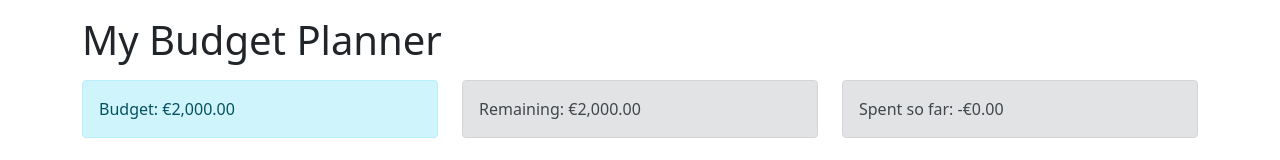
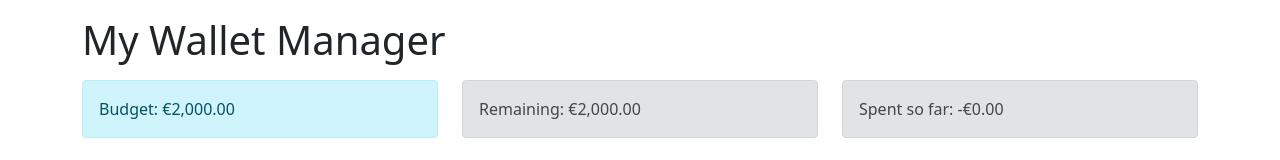
Before and after one commit to ZRunner/Budget-App, a React (Create React App) app: page / in a window 1280 px wide. Shown: the top 160 px of the page. Built offline with nearby package versions, Linux system fonts and the light colour scheme; no server answers.

Commit message:
misc improvements

```diff
--- a/src/App.jsx
+++ b/src/App.jsx
@@ -20,7 +20,7 @@ const App = () => {
   return (
     <AppProvider>
     <div className="container">
-      <h1 className="mt-3">My Budget Planner</h1>
+      <h1 className="mt-3">My Wallet Manager</h1>
       <div className="row mt-3">
         <div className="col-sm">
           <SummaryBox id="budget" name="Budget" />
--- a/src/Components/HistoryTable.jsx
+++ b/src/Components/HistoryTable.jsx
@@ -48,7 +48,7 @@ class HistoryTable extends Component {
         let prev_dat = new Date(day);
 
         let i = 0;
-        while (day < today && i < 350) {
+        while (day < today && i < 400) {
             for (let exp of this.context.getFlowsOfDay(day)) {
                 if (this.props.accounts.includes(exp.bank_account)) {
                     dayState.set(exp.bank_account, dayState.get(exp.bank_account)+exp.cost);
```
